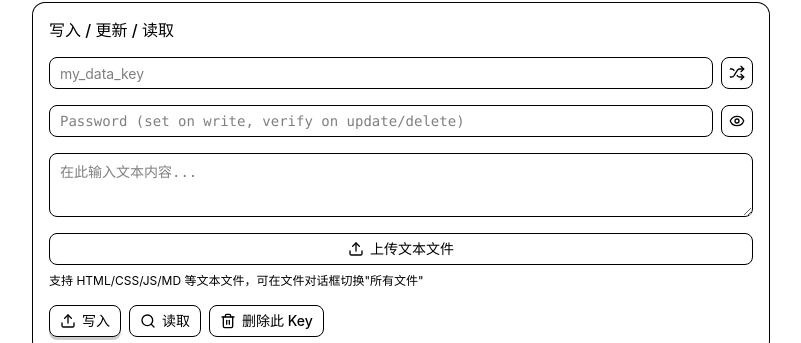
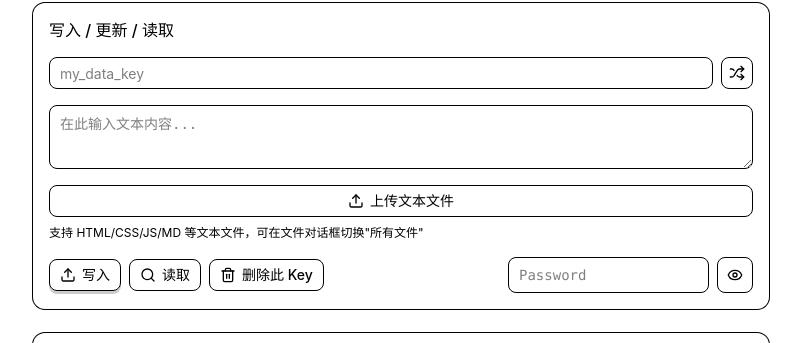
Before and after one commit to sixiang-world/textdb-edgeone, a React (Vite) app: page / in a window 1280 px wide. Shown: the part 186-529 px from the top of the page, without its empty margins (239-1040 px from the left). Built offline with nearby package versions, Linux system fonts and the light colour scheme; no server answers.

Commit message:
refactor: move password input to right side of action buttons

```diff
--- a/src/components/WriteCard.tsx
+++ b/src/components/WriteCard.tsx
@@ -249,25 +249,6 @@ export function WriteCard({ onStatsRefresh }: { onStatsRefresh?: () => void }) {
             <Shuffle />
           </Button>
         </div>
-        {/* Password input — always visible */}
-        <div className="flex gap-2 items-center">
-            <Input
-              type={showPassword ? "text" : "password"}
-              placeholder="Password (set on write, verify on update/delete)"
-              value={password}
-              onChange={(e) => setPassword(e.target.value)}
-              className="font-mono"
-            />
-            <Button
-              variant="ghost"
-              size="icon"
-              onClick={() => setShowPassword(!showPassword)}
-              tabIndex={-1}
-              type="button"
-            >
-              {showPassword ? <EyeOff className="size-4" /> : <Eye className="size-4" />}
-            </Button>
-        </div>
         {(() => {
           const preview = getCollapsedPreview(value);
           const canCollapse = preview !== null;
@@ -358,6 +339,26 @@ export function WriteCard({ onStatsRefresh }: { onStatsRefresh?: () => void }) {
             {loadingOp === "delete" ? <Loader2 className="animate-spin" /> : <Trash2 />}
             删除此 Key
           </Button>
+          {/* Password input — 按钮右侧 */}
+          <div className="flex gap-2 items-center flex-1 sm:flex-none sm:ml-auto">
+            <Input
+              type={showPassword ? "text" : "password"}
+              placeholder="Password"
+              value={password}
+              onChange={(e) => setPassword(e.target.value)}
+              className="font-mono h-9 min-w-[140px]"
+            />
+            <Button
+              variant="ghost"
+              size="icon"
+              onClick={() => setShowPassword(!showPassword)}
+              tabIndex={-1}
+              type="button"
+              className="size-9"
+            >
+              {showPassword ? <EyeOff className="size-4" /> : <Eye className="size-4" />}
+            </Button>
+          </div>
         </div>
 
         {/* Change / remove password — 独立在按钮栏之外 */}
```
Also changed, not shown: edge-functions/[[default]].js, 2 other files (tests, documents, lock files or other folders).
